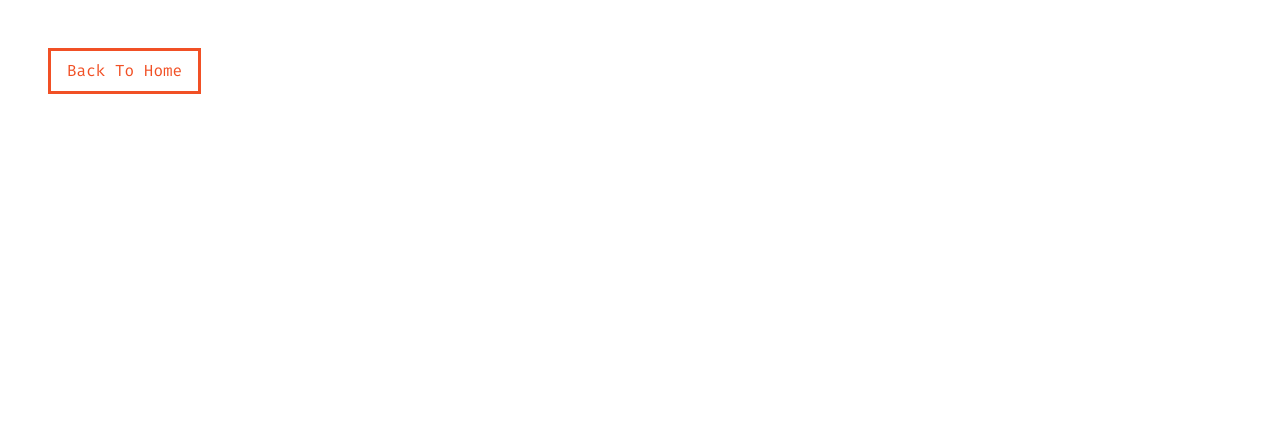
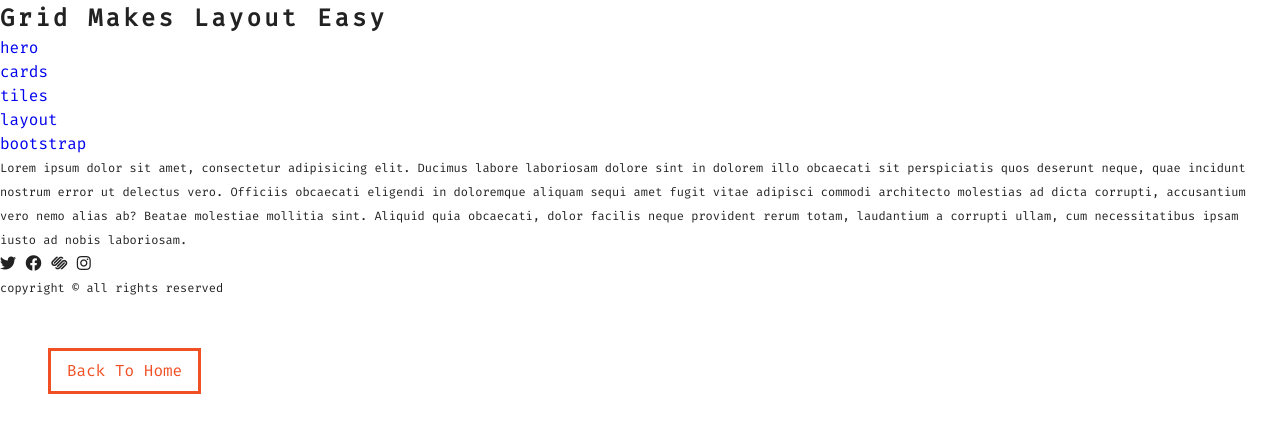
Before and after one commit to nmparfait/InLoveWithGrid, a plain HTML site: page layout.html in a window 1280 px wide. Drawn offline with Linux system fonts and the light colour scheme; a web font is replaced by a local one.

Commit message:
html done dor layout

```diff
--- a/layout.html
+++ b/layout.html
@@ -17,9 +17,65 @@
       href="https://fonts.googleapis.com/css2?family=Cutive+Mono&family=Fira+Mono&family=Nova+Mono&family=Roboto+Condensed:wght@300&display=swap"
       rel="stylesheet"
     />
-    <title>layout</title>
+    <title>layout page</title>
   </head>
   <body>
+    <main class="main">
+      <!-- header -->
+      <header class="header">
+        <h2>grid makes layout easy</h2>
+      </header>
+      <!-- end of header -->
+      <!-- nav bar  -->
+      <nav class="navbar">
+        <ul>
+          <li>
+            <a href="hero.html" class="">hero</a>
+          </li>
+          <li>
+            <a href="cards.html" class="">cards</a>
+          </li>
+          <li>
+            <a href="tiles.html" class="">tiles</a>
+          </li>
+          <li>
+            <a href="layout.html" class="">layout</a>
+          </li>
+          <li>
+            <a href="bootstrap.html" class="">bootstrap</a>
+          </li>
+        </ul>
+      </nav>
+      <!-- content -->
+      <section class="section">
+        <p>
+          Lorem ipsum dolor sit amet, consectetur adipisicing elit. Ducimus
+          labore laboriosam dolore sint in dolorem illo obcaecati sit
+          perspiciatis quos deserunt neque, quae incidunt nostrum error ut
+          delectus vero. Officiis obcaecati eligendi in doloremque aliquam sequi
+          amet fugit vitae adipisci commodi architecto molestias ad dicta
+          corrupti, accusantium vero nemo alias ab? Beatae molestiae mollitia
+          sint. Aliquid quia obcaecati, dolor facilis neque provident rerum
+          totam, laudantium a corrupti ullam, cum necessitatibus ipsam iusto ad
+          nobis laboriosam.
+        </p>
+      </section>
+      <!-- end of content -->
+      <!-- sidebar -->
+      <section class="sidebar">
+        <span><i class="fab fa-twitter"></i></span>
+        <span><i class="fab fa-facebook"></i></span>
+        <span><i class="fab fa-squarespace"></i></span>
+        <span><i class="fab fa-instagram"></i></span>
+      </section>
+      <!-- end of sidebar -->
+      <!-- footer  -->
+      <div class="footer">
+        <p>copyright &copy; all rights reserved</p>
+      </div>
+      <!-- end of footer  -->
+      <!-- end of navbar -->
+    </main>
     <a href="index.html" class="btn">back to home</a>
   </body>
 </html>
```
